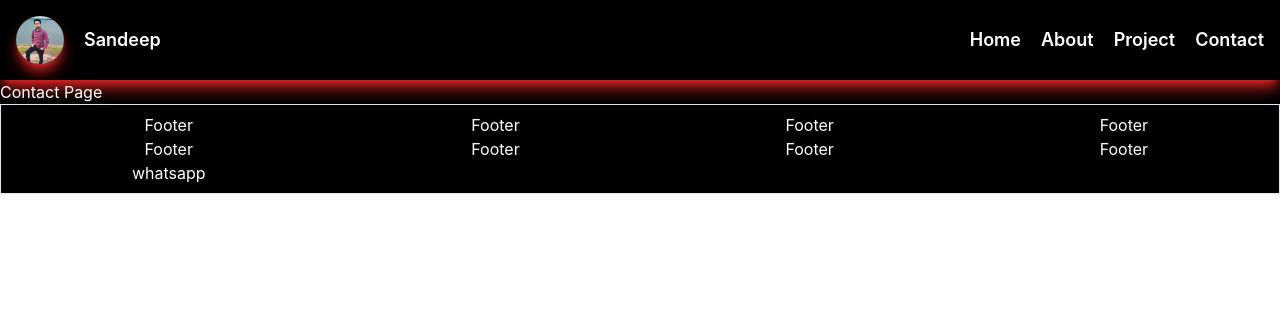
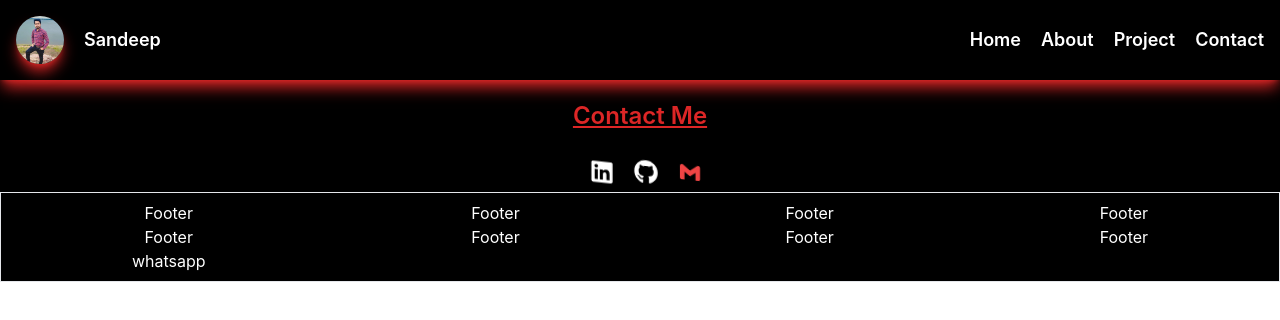
Before and after one commit to SandeepKumar3171/SandeepPortfolio-, a React (Create React App) app: page /contact in a window 1280 px wide. Shown: the top 320 px of the page. Built offline with nearby package versions, Linux system fonts and the light colour scheme.

Commit message:
update contact page

```diff
--- a/src/components/About.js
+++ b/src/components/About.js
@@ -11,7 +11,7 @@ const About = () => {
     <div>
       <p>About page</p>
       <p>Lorem, ipsum dolor sit amet consectetur adipisicing elit. Aut mollitia sint veritatis facilis maxime modi ratione quos cum at. Aspernatur impedit beatae fuga ut culpa, debitis inventore quis dolore repellendus!</p>
-      <p className='text-2xl font-semibold text-center items-center m-5 text-red-600'>SKILLS</p>
+      <p className='text-2xl font-semibold underline text-center items-center m-5 text-red-600'>SKILLS</p>
       <div className='grid md:grid-cols-4 grid-cols-2 justify-evenly gap-5 p-5 border-t m-5 pl-20'>
         <p className='text-8xl text-red-500'><AiFillHtml5/></p>
         <p className='text-8xl text-red-500'><FaCss3Alt/></p>
--- a/src/components/Contact.js
+++ b/src/components/Contact.js
@@ -1,9 +1,16 @@
 import React from 'react'
+import { FaLinkedin,FaGithub } from 'react-icons/fa';
+import { BiLogoGmail } from 'react-icons/bi';
 
 const Contact = () => {
   return (
-    <div>
-      <p>Contact Page</p>
+    <div className='flex flex-col justify-center'>
+      <p className='text-2xl font-semibold underline text-center items-center m-5 text-red-600'>Contact Me</p>
+      <div className='flex flex-row gap-5 justify-center md:pl-5 items-center p-2 text-2xl'>
+          <a title='go to my Linkedin page' target='_blank' rel="noreferrer" href='https://www.linkedin.com/in/sandeep-kashyap-336a69239/' className='hover:text-blue-600 transform skew-y-12 animate-spin hover:animate-bounce' ><FaLinkedin/></a>
+          <a title='go to my github page' target='_blank' rel="noreferrer" href='https://github.com/SandeepKumar3171'  className='hover:text-blue-600 transform skew-y-12 animate-spin hover:animate-bounce'><FaGithub/></a>
+          <a href="mailto:/sandeepidkk@gmail.com" target="_blank" rel="noreferrer" title='you can mail me'  className='hover:text-blue-600 transform skew-y-12 animate-spin hover:animate-bounce text-red-500'><BiLogoGmail/></a>
+        </div>
     </div>
   )
 }
```
